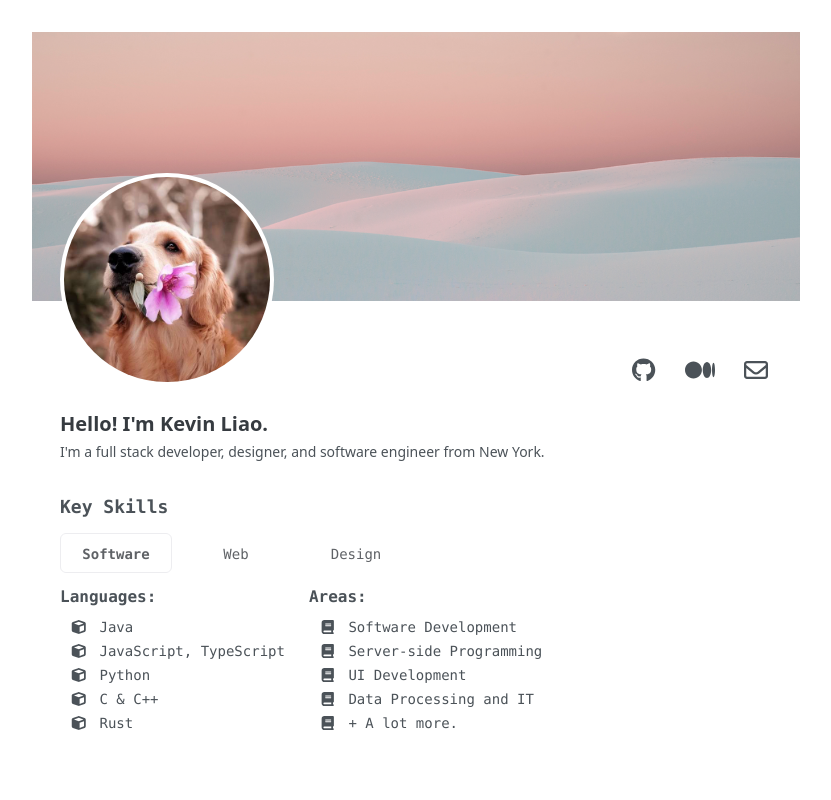
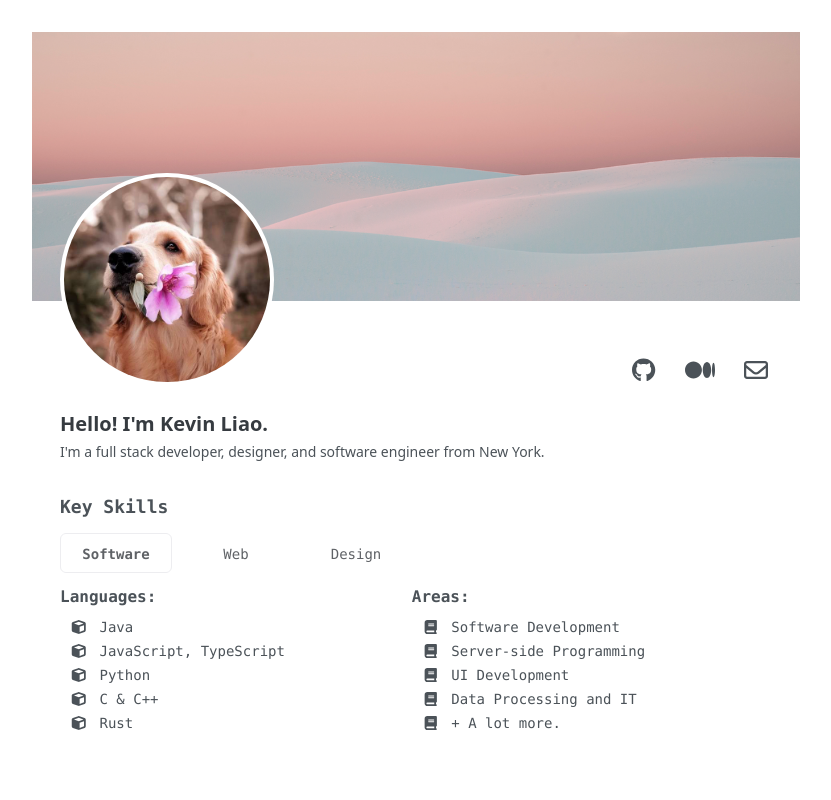
Before and after one commit to fvzy/zyy.sh, a Next.js app: page / in a window 1280 px wide. Shown: the top 800 px of the page, without its empty margins (224-1055 px from the left). Built offline with nearby package versions, Linux system fonts and the light colour scheme.

Commit message:
Slide justify and smoother resizing

```diff
--- a/components/TabDisplay/Slide.tsx
+++ b/components/TabDisplay/Slide.tsx
@@ -11,7 +11,7 @@ interface SlideProps {
 const Slide = ({ skillGroups, active }: SlideProps) => {
     return(
     // NOTE: Padding and negative margin should match wrapper div side margins
-    <div className={"absolute overflow-scroll flex -mx-7 px-7 space-x-6 no-scrollbar transition-opacity left-0 right-0 " + (active ? "z-10 opacity-100 " : "opacity-0 ")}>
+    <div className={"absolute overflow-scroll flex justify-between -mx-7 px-7 space-x-6 no-scrollbar transition-opacity left-0 right-0 " + (active ? "z-10 opacity-100 " : "opacity-0 ")}>
         {skillGroups.map(({title, skills}, i) => (
         <div className="min-w-[200px] flex-shrink-0 inline-block" key={i}>
             <h2 className="font-mono font-semibold text-sub-light dark:text-sub-dark pb-2">{ title }</h2>
@@ -25,6 +25,7 @@ const Slide = ({ skillGroups, active }: SlideProps) => {
             </ul>
         </div>
         ))}
+        <div></div>
     </div>
     )
 }
```
